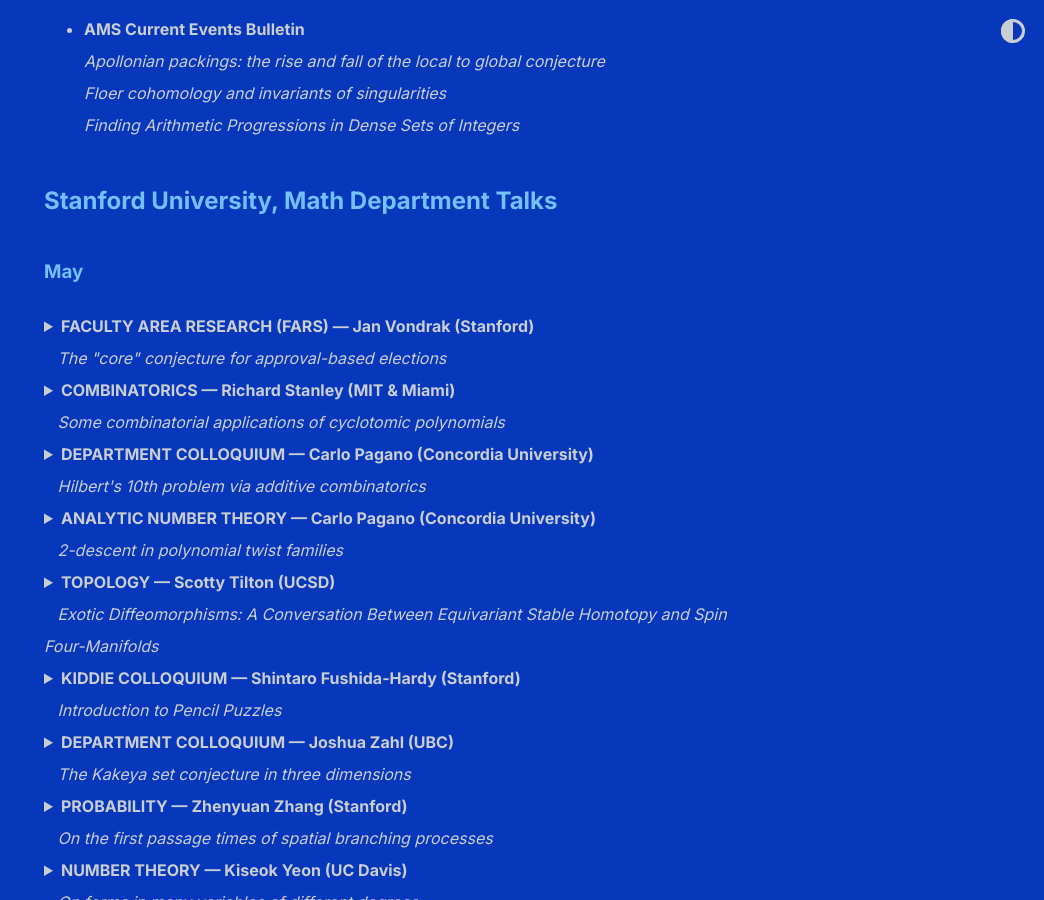
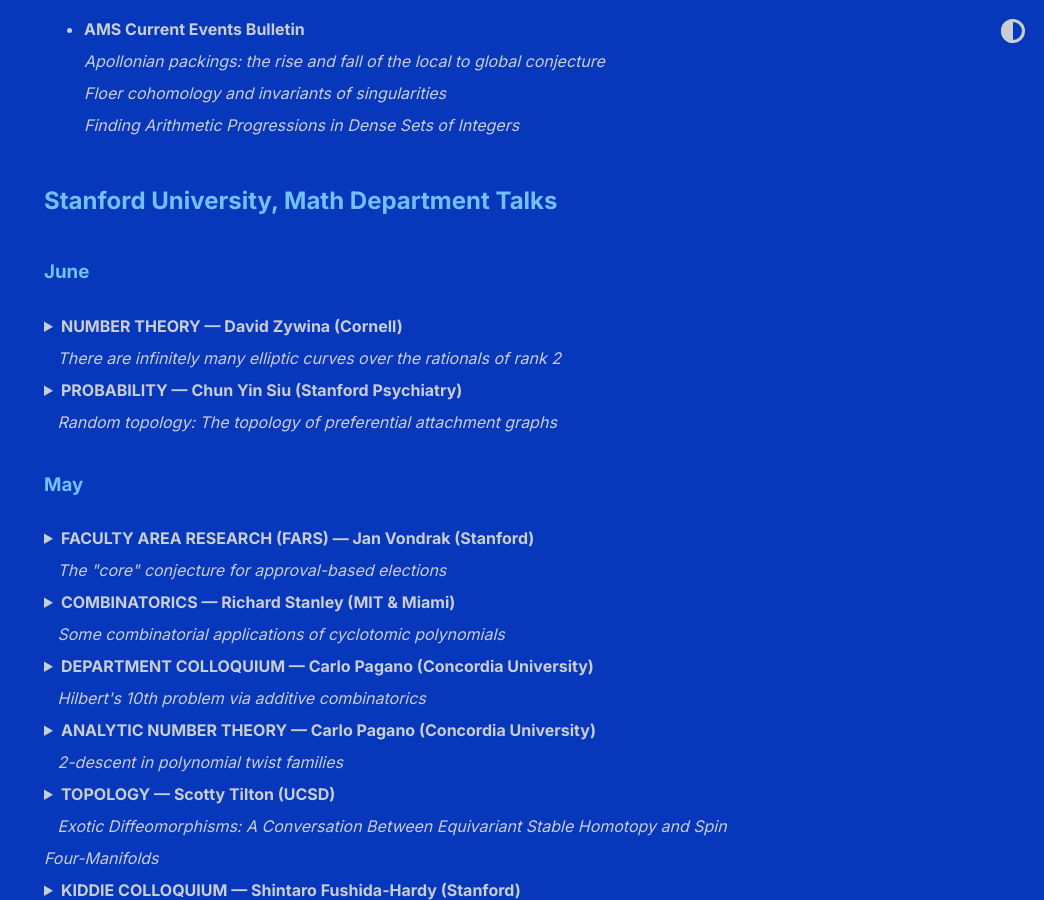
Before and after one commit to shihankanungo/shihankanungo.github.io, a Jekyll site: the page built from math-talks.md, in a window 1280 px wide and 900 px high, scrolled down 2059 px. Shown: the whole window, without its empty margins (236-1280 px from the left). Built offline with Jekyll 4.4.1, drawn with Linux system fonts in a browser that asks for light colours.

Commit message:
Update math-talks.md

```diff
--- a/math-talks.md
+++ b/math-talks.md
@@ -66,6 +66,21 @@
 _Finding Arithmetic Progressions in Dense Sets of Integers_
 
 ## Stanford University, Math Department Talks
+
+### June
+
+<details>
+  <summary><b>NUMBER THEORY &mdash; David Zywina (Cornell)</b><br>&nbsp;&nbsp;
+    <i>There are infinitely many elliptic curves over the rationals of rank 2</i></summary>
+  <small><img src="images/06-02a.png" alt="June 2"></small>
+</details>
+
+<details>
+  <summary><b>PROBABILITY &mdash; Chun Yin Siu (Stanford Psychiatry)</b><br>&nbsp;&nbsp;
+    <i>Random topology: The topology of preferential attachment graphs</i></summary>
+  <small><img src="images/06-02b.png" alt="June 2"></small>
+</details>
+
 ### May
 
 <details>
```
